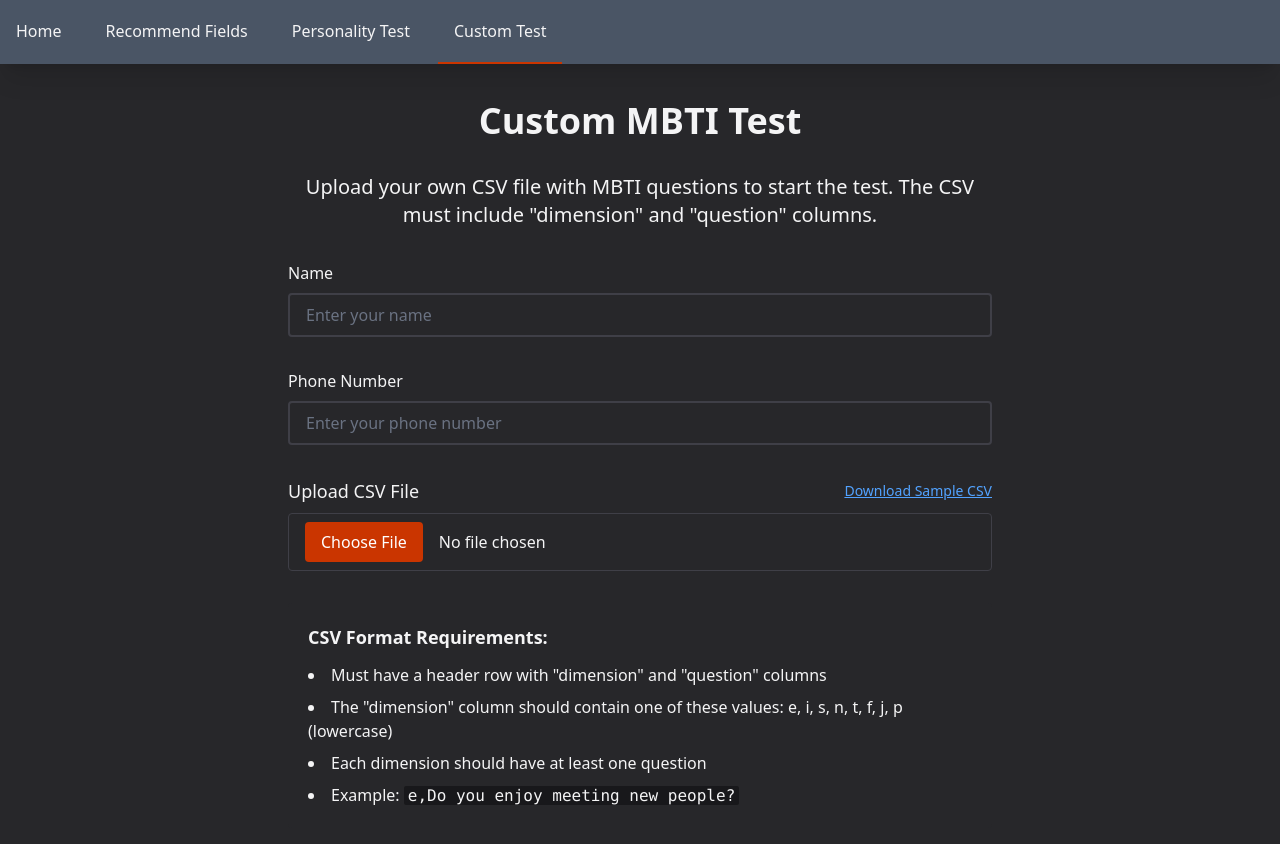
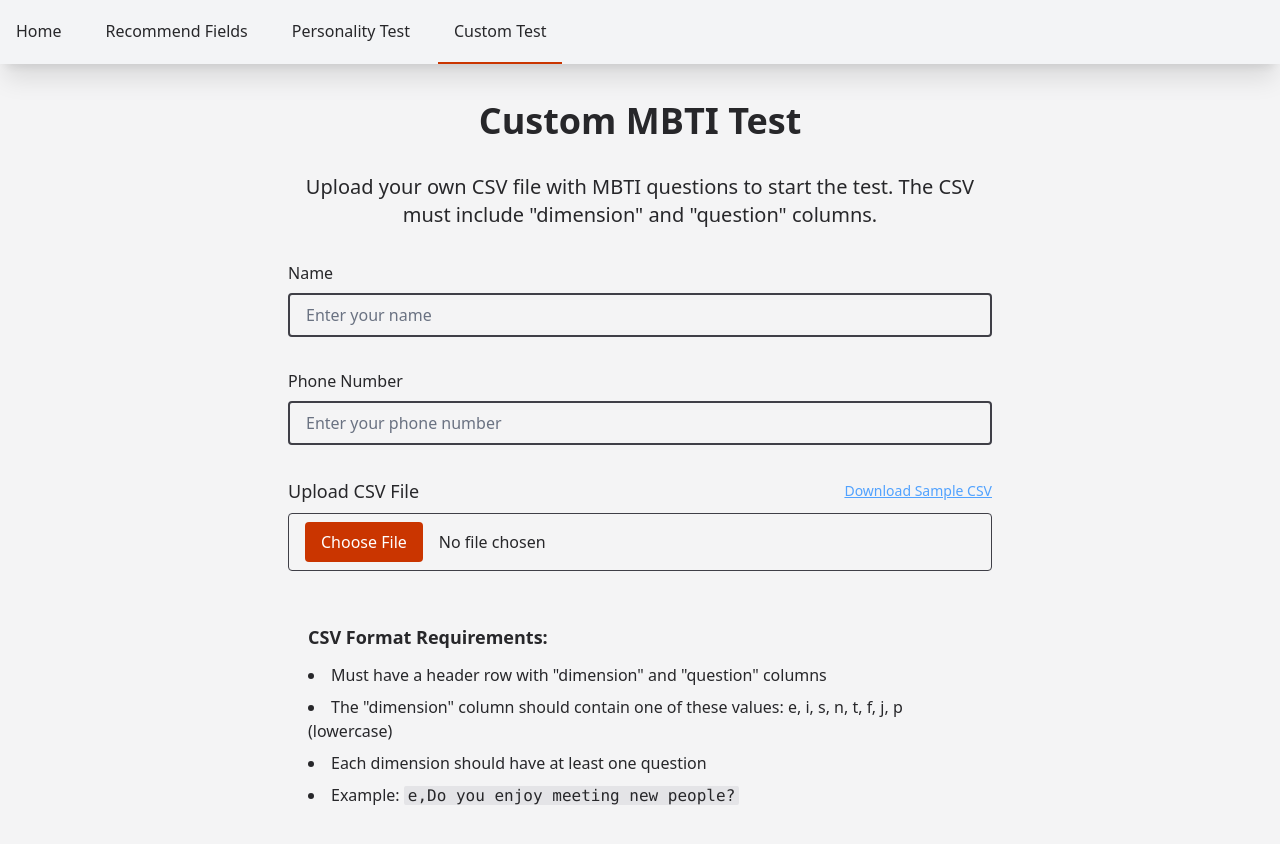
Before and after one commit to jagustinus/ukdc-app-what-is-your-mbti, a SvelteKit app: page /custom-test in a window 1280 px wide. Shown: the top 844 px of the page. Built offline with nearby package versions, Linux system fonts and the light colour scheme.

Commit message:
feat: update color scheme for improved readability and user experience

```diff
--- a/src/lib/components/Navbar.svelte
+++ b/src/lib/components/Navbar.svelte
@@ -2,7 +2,7 @@
   import { page } from '$app/stores';
 </script>
 
-<nav class="flex h-16 items-center justify-start gap-3 bg-gray-600 text-zinc-100 shadow-xl">
+<nav class="flex h-16 items-center justify-start gap-3 bg-gray-100 text-zinc-800 shadow-xl">
   <a href="/" class="flex h-full items-center border-b-2 px-4 border-transparent">
     Home
   </a>
--- a/src/routes/(default)/+layout.svelte
+++ b/src/routes/(default)/+layout.svelte
@@ -4,12 +4,12 @@
   let { children } = $props();
 </script>
 
-<div class="min-h-screen bg-zinc-800">
+<div class="min-h-screen bg-zinc-100">
   <header class="sticky top-0 right-0 w-full">
     <Navbar />
   </header>
 
-  <div class="content text-zinc-100">
+  <div class="content text-zinc-800">
     {@render children()}
   </div>
 </div>
--- a/src/routes/(default)/custom-test/+page.svelte
+++ b/src/routes/(default)/custom-test/+page.svelte
@@ -307,12 +307,12 @@
 
       <div class="flex w-full flex-col gap-2">
         <label for="name">Name</label>
-        <input bind:value={name} placeholder="Enter your name" class="border-2 py-2 px-4 border-zinc-700 bg-zinc-800 rounded-sm text-white placeholder:text-gray-500 focus-visible:border-gray-500 focus:border-2  active:border-gray-500"/>
+        <input bind:value={name} placeholder="Enter your name" class="border-2 py-2 px-4 border-zinc-700 bg-transparent rounded-sm text-white placeholder:text-gray-500 focus-visible:border-gray-500 focus:border-2  active:border-gray-500"/>
       </div>
 
       <div class="flex w-full flex-col gap-2">
         <label for="phone_number">Phone Number</label>
-        <input bind:value={phoneNumber}  placeholder="Enter your phone number" class="border-2 py-2 px-4 border-zinc-700 bg-zinc-800 rounded-sm text-white placeholder:text-gray-500 focus-visible:border-gray-500 focus:border-2  active:border-gray-500"/>
+        <input bind:value={phoneNumber}  placeholder="Enter your phone number" class="border-2 py-2 px-4 border-zinc-700 bg-transparent rounded-sm text-white placeholder:text-gray-500 focus-visible:border-gray-500 focus:border-2  active:border-gray-500"/>
         {#if isValidPhoneNumber }
           <p class="mt-1 text-sm text-green-400">Phone number is valid.</p>
         {:else if !isValidPhoneNumber && phoneNumber.length > 0}
@@ -335,7 +335,7 @@
 					type="file"
 					accept=".csv"
 					onchange={handleCsvUpload}
-					class="w-full rounded-sm border border-zinc-700 bg-zinc-800 px-4 py-2 file:mr-4 file:rounded-sm file:border-0 file:bg-orange-700 file:px-4 file:py-2 file:text-white hover:file:bg-orange-800 file:cursor-pointer"
+					class="w-full rounded-sm border border-zinc-700 bg-transparent px-4 py-2 file:mr-4 file:rounded-sm file:border-0 file:bg-orange-700 file:px-4 file:py-2 file:text-white hover:file:bg-orange-800 file:cursor-pointer"
 				/>
 
 				{#if csvError}
@@ -352,7 +352,7 @@
 				</div>
 			{/if}
 
-			<div class="w-full rounded-sm bg-zinc-800 p-5">
+			<div class="w-full rounded-sm  p-5">
 				<h3 class="mb-3 text-lg font-bold">CSV Format Requirements:</h3>
 				<ul class="list-inside list-disc space-y-2">
 					<li>Must have a header row with "dimension" and "question" columns</li>
@@ -362,7 +362,7 @@
 					</li>
 					<li>Each dimension should have at least one question</li>
 					<li>
-						Example: <code class="rounded-xs bg-zinc-900 px-1"
+						Example: <code class="rounded-xs bg-zinc-200 px-1"
 							>e,Do you enjoy meeting new people?</code
 						>
 					</li>
--- a/src/routes/(default)/personality-test/+page.svelte
+++ b/src/routes/(default)/personality-test/+page.svelte
@@ -119,31 +119,33 @@
 	<div transition:fade={{ duration: 250 }} class="m-16 flex h-[38rem] max-w-full flex-col gap-5">
 		<div class="mx-auto flex w-full max-w-3xl justify-between">
 			<div
-				class="flex h-12 w-12 items-center justify-center rounded-xs bg-gray-600 text-center text-2xl font-semibold"
+				class="flex h-12 w-12 items-center justify-center rounded-xs bg-gray-600 text-zinc-100 text-center text-2xl font-semibold"
 			>
 				<p>{data.questions[type_of_question].dimension.toUpperCase()}</p>
 			</div>
 		</div>
 		<div
-			class="mx-auto flex h-3/5 w-full max-w-3xl items-center justify-center rounded-sm bg-zinc-900 px-10 text-center text-wrap shadow-lg"
+			class="mx-auto flex h-3/5 w-full max-w-3xl items-center justify-center rounded-sm bg-zinc-400 px-10 text-center text-wrap shadow-lg"
 		>
 			<p class="text-3xl font-semibold max-md:text-xl">
 				{data.questions[type_of_question].questions[number_of_questions].question}
 			</p>
 		</div>
 		<div class="mx-auto flex h-2/5 w-full max-w-3xl gap-3 max-md:flex-col-reverse">
-			<button
+      <button
 				onclick={handleNextQuestion}
-				class="grow cursor-pointer rounded-xs bg-red-300 px-3 text-xl font-semibold active:scale-[0.98] active:transition-all"
-				>{data.questions[type_of_question].questions[number_of_questions].answer.answer_no}</button
+				class="grow basis-1/2 cursor-pointer rounded-xs bg-red-300 px-3 py-4 text-xl font-semibold active:scale-[0.98] active:transition-all"
 			>
+				{data.questions[type_of_question].questions[number_of_questions].answer.answer_no}
+			</button>
 			<button
 				id="yes-button"
 				onclick={handleNextQuestion}
-				class="grow cursor-pointer rounded-xs bg-blue-300 px-3 text-xl font-semibold active:scale-[0.98] active:transition-all"
-        >{data.questions[type_of_question].questions[number_of_questions].answer.answer_no}</button
+				class="grow basis-1/2 cursor-pointer rounded-xs bg-blue-300 px-3 py-4 text-xl font-semibold active:scale-[0.98] active:transition-all"
 			>
-		</div>
+				{data.questions[type_of_question].questions[number_of_questions].answer.answer_yes}
+			</button>
+    </div>
 		<div class="mx-auto flex w-full max-w-3xl flex-col gap-2">
 			<div class="flex items-center justify-between text-sm font-normal">
 				<span id={labelId}> Question </span>
@@ -155,7 +157,7 @@
 				{value}
 				{min}
 				{max}
-				class="shadow-mini-inset relative h-[15px] overflow-hidden rounded-full bg-zinc-900"
+				class="shadow-mini-inset relative h-[15px] overflow-hidden rounded-full bg-zinc-300"
 			>
 				<div
 					class="shadow-mini-inset h-full w-full flex-1 rounded-full transition-all duration-1000 ease-in-out {color}"
--- a/src/routes/(default)/recommend-fields/+page.svelte
+++ b/src/routes/(default)/recommend-fields/+page.svelte
@@ -16,9 +16,9 @@
     <p>Input your MBTI type, and see recommended field in Informatics</p>
     <div class="w-2xl flex items-center justify-center">
       <input bind:value={mbti} oninput={() => hasSubmitted = false} type="text" placeholder="Enter your MBTI type"
-             class="border-2 p-2 m-4 rounded-sm text-gray-500 placeholder:text-gray-500 focus-visible:border-gray-500 focus:border-2 border-zinc-700 bg-zinc-800 active:border-gray-500">
+             class="border-2 p-2 m-4 rounded-sm text-zinc-800 placeholder:text-gray-500 focus-visible:border-gray-500 focus:border-2 border-zinc-700 bg-transparent active:border-gray-500">
       <button onclick={() => hasSubmitted = true }
-              class="border-2 border-transparent cursor-pointer font-semibold rounded-sm bg-orange-700 py-2 px-4 active:scale-[0.98] active:transition-all"
+              class="border-2 border-transparent cursor-pointer font-semibold rounded-sm bg-orange-500 py-2 px-4 active:scale-[0.98] active:transition-all"
       >Send
       </button
       >
@@ -26,9 +26,9 @@
     {#if hasSubmitted && data.recommend_fields[mbti.toLowerCase() as keyof typeof data.recommend_fields]}
       <div class="flex flex-col items-center justify-center gap-5 text-center" transition:fade>
         <p class="text-3xl font-semibold">Your MBTI result is:</p>
-        <p class="text-4xl font-bold">{mbti}</p>
+        <p class="text-4xl font-bold">{mbti.toUpperCase()}</p>
         <p class="text-xl font-medium italic">
-          "Your fields in {mbti} are: {data.recommend_fields[mbti.toLowerCase() as keyof typeof data.recommend_fields]}"
+          "Your fields in {mbti.toUpperCase()} are: {data.recommend_fields[mbti.toLowerCase() as keyof typeof data.recommend_fields]}"
         </p>
       </div>
     {:else if hasSubmitted && !data.recommend_fields[mbti.toLowerCase() as keyof typeof data.recommend_fields]}
--- a/src/routes/+page.svelte
+++ b/src/routes/+page.svelte
@@ -26,7 +26,7 @@
   <title>Home</title>
 </svelte:head>
 
-<div class="bg-zinc-800 min-h-screen text-white flex flex-col items-center justify-center">
+<div class="bg-zinc-100 min-h-screen text-zinc-800 flex flex-col items-center justify-center">
   <div class="max-w-xl">
     <img src={logo} alt="logo">
   </div>
@@ -38,7 +38,7 @@
     class="flex justify-between items-center mt-8 max-w-7xl w-full px-2 gap-10 max-md:flex-col-reverse max-md:gap-2">
     {#each content as item, index (index)}
       <div
-        class="flex flex-col gap-3 border-2 border-gray-600 w-1/3 p-6 rounded-md max-md:w-full hover:border-orange-800 transition-all duration-500 ease-in-out cursor-pointer">
+        class="flex flex-col gap-3 border-2 border-gray-600 w-1/3 p-6 rounded-md max-md:w-full hover:border-orange-600 transition-all duration-500 ease-in-out cursor-pointer">
         <p class="text-xl font-bold">{item.title}</p>
         <p class="text-base">{item.description}</p>
         <div class="flex">
```
